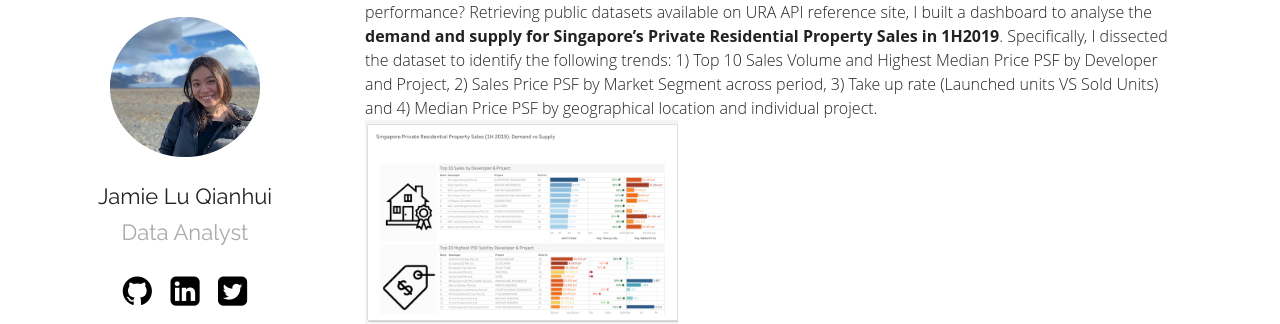
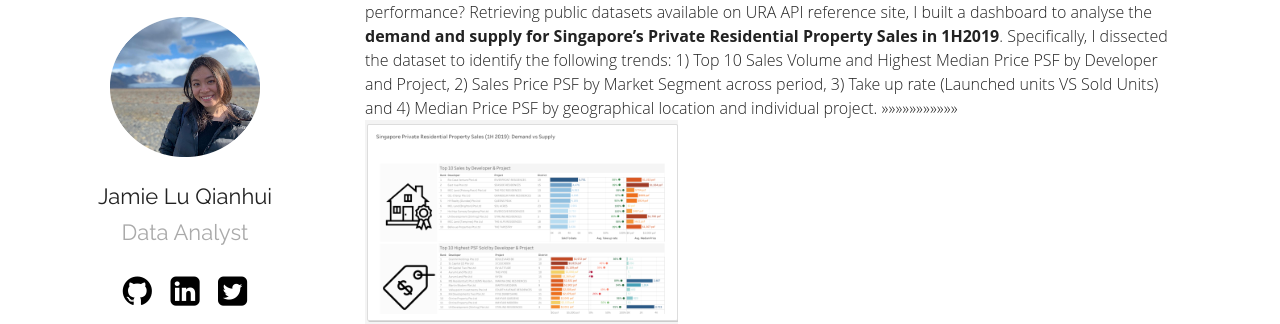
Before and after one commit to jamieqianhui/jamieqianhui.github.io, a Jekyll site: the page built from _posts/2019-07-23-Data-Visualisation-Resi-Property-Sales.markdown, in a window 1280 px wide and 900 px high. Shown: the part 167-491 px from the top of the window. Built offline with Jekyll 4.4.1, drawn with Linux system fonts in a browser that asks for light colours.

Commit message:
updated post

```diff
--- a/_posts/2019-07-23-Data-Visualisation-Resi-Property-Sales.markdown
+++ b/_posts/2019-07-23-Data-Visualisation-Resi-Property-Sales.markdown
@@ -4,7 +4,7 @@
 date:   2019-07-23 09:47:36 +0800
 categories: Residential PropertySales
 ---
-Are you looking to buy a private residential property in Singapore and wish to get a sensing of the market performance? Retrieving public datasets available on URA API reference site, I built a dashboard to analyse the **demand and supply for Singapore's Private Residential Property Sales in 1H2019**. Specifically, I dissected the dataset to identify the following trends: 1) Top 10 Sales Volume and Highest Median Price PSF by Developer and Project, 2) Sales Price PSF by Market Segment across period, 3) Take up rate (Launched units VS Sold Units) and 4) Median Price PSF by geographical location and individual project.                     [![viz]({{ '/assets/viz.PNG' | relative_url }})][pagelink]
+Are you looking to buy a private residential property in Singapore and wish to get a sensing of the market performance? Retrieving public datasets available on URA API reference site, I built a dashboard to analyse the **demand and supply for Singapore's Private Residential Property Sales in 1H2019**. Specifically, I dissected the dataset to identify the following trends: 1) Top 10 Sales Volume and Highest Median Price PSF by Developer and Project, 2) Sales Price PSF by Market Segment across period, 3) Take up rate (Launched units VS Sold Units) and 4) Median Price PSF by geographical location and individual project. >>>>>>>>>>>>>>>>>>>>>>![viz]({{ '/assets/viz.PNG' | relative_url }})
 
 <br>
 <iframe seamless frameborder="0" src="https://public.tableau.com/views/SGPrivateResidentialPropertySales1H2019DemandSupply/SingaporePrivateResidentialPropertySales1H2019DemandvsSupply?:embed=y&:display_count=yes&:origin=viz_share_link" width = '1200' height = '1200' scrolling='yes' ></iframe>
```
Also changed, not shown: other parts of _posts/2019-07-23-Data-Visualisation-Resi-Property-Sales.markdown (+0 -1 lines).
